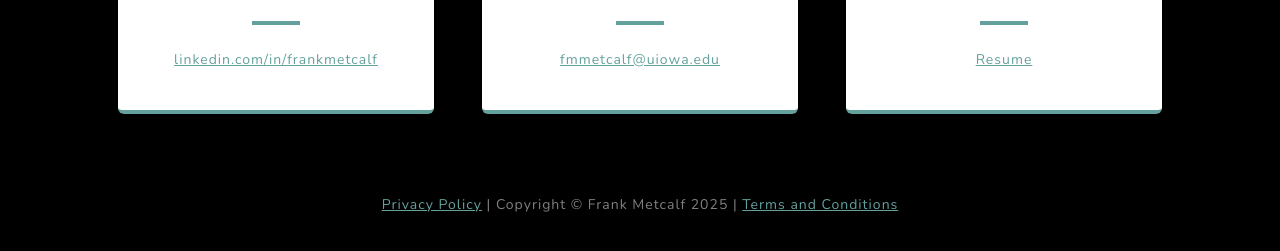
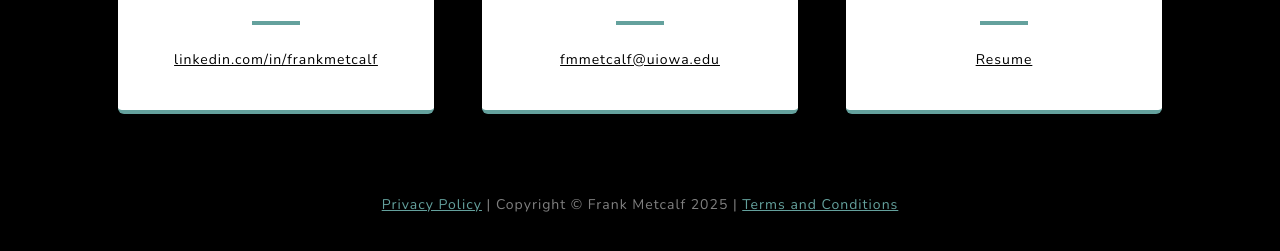
Before and after one commit to fmetcalf/frank_portfolio, a plain HTML site: page index.html in a window 1280 px wide. Shown: the part 3091-3342 px from the top of the page. Drawn offline with nearby package versions, Linux system fonts and the light colour scheme.

Commit message:
Fixed the contrast

```diff
--- a/index.html
+++ b/index.html
@@ -292,7 +292,7 @@
                 <h3 class="text-uppercase m-0">LinkedIn</h3>
                 <hr class="my-4 mx-auto" />
                 <div class="small text-black-50">
-                  <a href="https://www.linkedin.com/in/frank-metcalf/"
+                  <a href="https://www.linkedin.com/in/frank-metcalf/" style="color: black;"
                     >linkedin.com/in/frankmetcalf</a
                   >
                 </div>
@@ -306,7 +306,7 @@
                 <h3 class="text-uppercase m-0">Email</h3>
                 <hr class="my-4 mx-auto" />
                 <div class="small text-black-50">
-                  <a href="mailto:hello@yourdomain.com">fmmetcalf@uiowa.edu</a>
+                  <a href="mailto:hello@yourdomain.com" style="color: black;">fmmetcalf@uiowa.edu</a>
                 </div>
               </div>
             </div>
@@ -318,7 +318,7 @@
                 <h3 class="text-uppercase m-0">Resume</h3>
                 <hr class="my-4 mx-auto" />
                 <div class="small text-black-50">
-                  <a href="assets/resume.pdf" target="_blank">Resume</a>
+                  <a href="assets/resume.pdf" target="_blank" style="color: black;">Resume</a>
                 </div>
               </div>
             </div>
```
